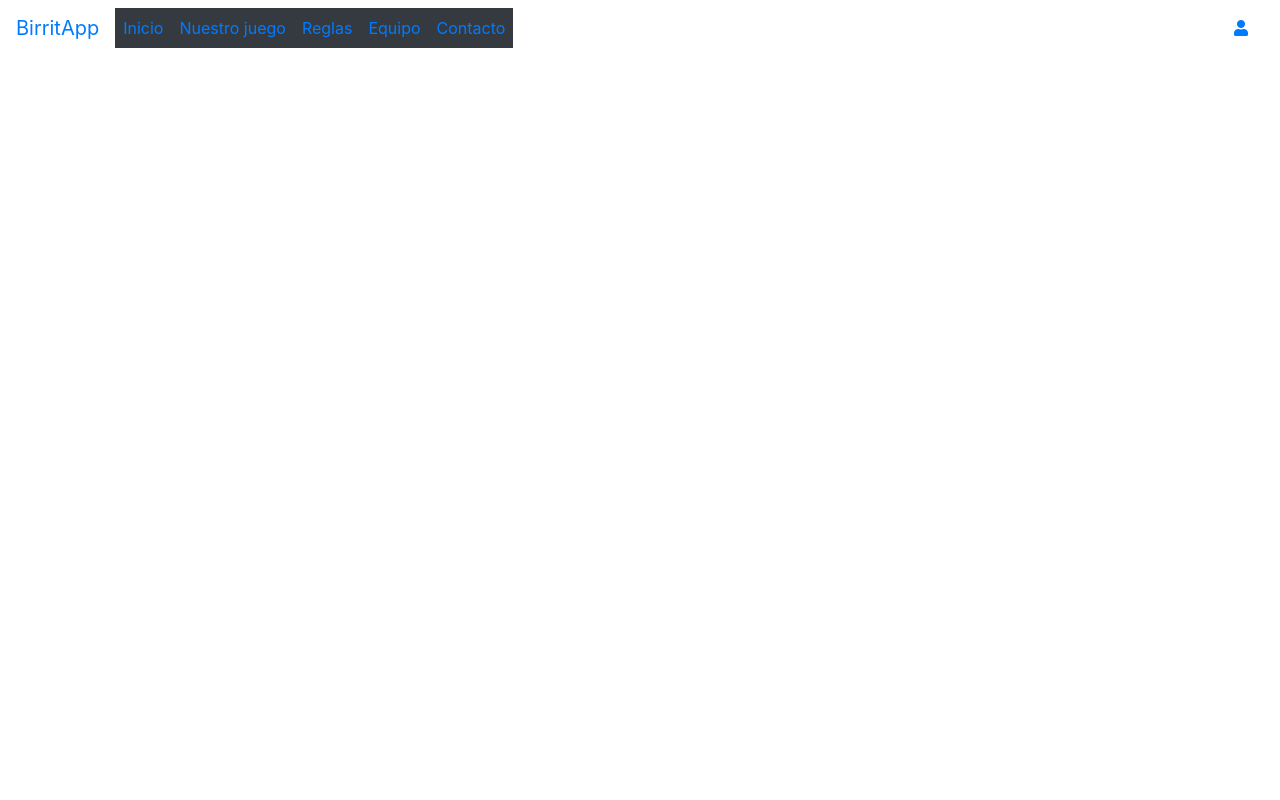
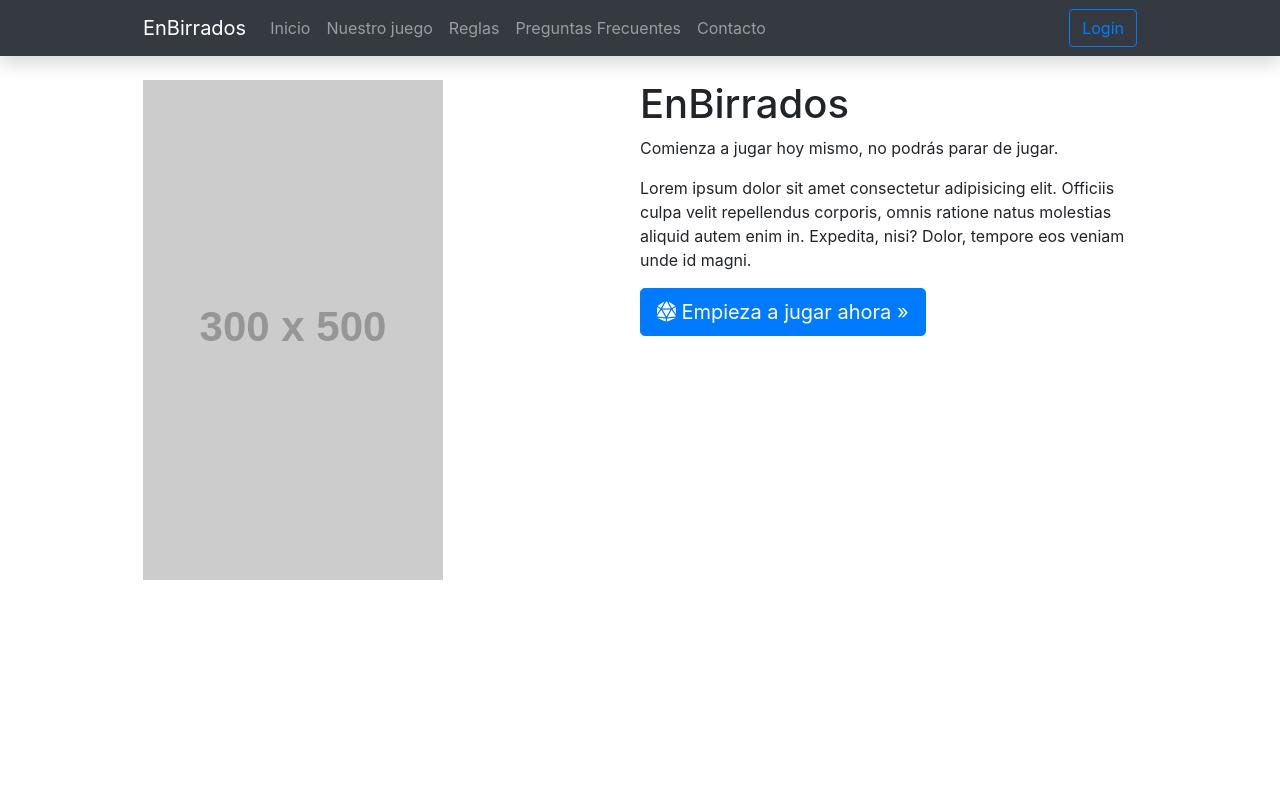
Before and after one commit to team-trueno/birra-matic, a PHP site: page / in a window 1280 px wide. Run offline with PHP 8.4, Linux system fonts and the light colour scheme; grey boxes labelled with a size stand in for pictures from a placeholder-image service; some libraries are stand-ins or nearby versions.

Commit message:
Ajuste el index a lo mínimo

```diff
--- a/css/styles.css
+++ b/css/styles.css
@@ -1,6 +1,11 @@
 @import url('https://use.fontawesome.com/releases/v5.9.0/css/all.css');
 
-
+body {
+  padding-top: 5rem;
+}
+.container {
+  max-width: 1024px;
+}
 
 /* body {
     min-height: 75rem;
--- a/index.php
+++ b/index.php
@@ -1,3 +1,6 @@
+<?php
+  //El código PHP que haga falta va acá
+?>
 
 
 <!DOCTYPE html>
@@ -11,57 +14,65 @@
   <!-- Bootstrap CSS CDN -->
   <link rel="stylesheet" href="https://stackpath.bootstrapcdn.com/bootstrap/4.3.1/css/bootstrap.min.css" integrity="sha384-ggOyR0iXCbMQv3Xipma34MD+dH/1fQ784/j6cY/iJTQUOhcWr7x9JvoRxT2MZw1T" crossorigin="anonymous">
 
-  <link rel="stylesheet" href="css/slidebars.css">
+
   <!-- Custom CSS -->
   <link rel="stylesheet" href="css/styles.css">
 
   <title>Document</title>
 </head>
 <body>
-  <!-- Contenedor canvas del site -->
-  <div canvas="container">
+
     <!-- HEADER -->
     <header>
-      <nav id="header" class="navbar fixed-top navbar-expand-md" role="navigation">
-        <div class="navbar-toggler bg-dark js-toggle-main-menu" data-toggle="collapse" data-target="#navbarNav" aria-controls="navbarNav" aria-expanded="false" aria-label="Toggle navigation">
-          <span class="bar"></span>
-          <span class="bar"></span>
-          <span class="bar"></span>
+      <nav id="header" class="navbar fixed-top shadow navbar-expand-md navbar-dark bg-dark" role="navigation">
+        <div class="container">
+          <div class="navbar-toggler collapsed" data-toggle="collapse" data-target="#navbarNav" aria-controls="navbarNav" aria-expanded="false" aria-label="Toggle navigation">
+            <span class="navbar-toggler-icon"></span>
+            <!-- <span class="bar"></span>
+            <span class="bar"></span> -->
           </div>
           <!-- Nuestro logo de marca -->
           <!-- TODO: Anidar una imagen dentro -->
-        <div class="navbar-item">
-          <a class="navbar-brand" href="#">BirritApp</a>
-        </div>
+          <a class="navbar-brand" href="#">EnBirrados</a>
           <!-- Navbar plegable superior -->
           <div class="collapse navbar-collapse" id="navbarNav">
-          <ul class="navbar-nav bg-dark">
+            <ul class="navbar-nav mr-auto">
               <li class="nav-item link"><a class="nav-link" href="#">Inicio</a></li>
-            <li class="nav-item link"><a class="nav-link" href="#">Nuestro juego</a></li>
+              <li class="nav-item link"><a class="nav-link" href="#about">Nuestro juego</a></li>
               <li class="nav-item link"><a class="nav-link" href="#">Reglas</a></li>
-            <li class="nav-item link"><a class="nav-link" href="#">Equipo</a></li>
+              <li class="nav-item link"><a class="nav-link" href="#services">Preguntas Frecuentes</a></li>
               <li class="nav-item link"><a class="nav-link" href="#">Contacto</a></li>
             </ul>
+            <!-- Boton de Login -->
+            <form class="form-inline">
+              <button class="btn btn-outline-primary" type="button">Login</button>
+            </form>
           </div>
-        <!-- Control de Login -->
-        <div class="navbar-item">
-          <a class="nav-link" href="#"><i class="fas fa-user"></i></a>
         </div>
       </nav>
     </header>
+
+    <!-- SECTION: TOP -->
+    <section id="top" class="first">
+      <div class="container">
+        <div class="row">
+          <div class="col">
+            <img class="img-fluid" src="https://via.placeholder.com/300x500.png" alt="BirritApp">
           </div>
+          <div class="col">
+            <div class="row">
+              <h1>EnBirrados</h1>
+              <p>Comienza a jugar hoy mismo, no podrás parar de jugar.</p>
+              <p>Lorem ipsum dolor sit amet consectetur adipisicing elit. Officiis culpa velit repellendus corporis, omnis ratione natus molestias aliquid autem enim in. Expedita, nisi? Dolor, tempore eos veniam unde id magni.</p>
+            </div>
+            <div class="row">
+              <p><a class="btn btn-primary btn-lg" href="#" role="button"><i class="fas fa-dice-d20"></i> Empieza a jugar ahora &raquo;</a></p>
+            </div>
+          </div>
+        </div>
+      </div>
+    </section>
 
-  <!-- Contenedor fuera de canvas para menu lateral -->
-  <div off-canvas="main-menu left shift">
-      <a class="navbar-brand" href="#">BirritApp</a>
-      <ul class="navbar-nav bg-dark">
-          <li class="nav-item link"><a class="nav-link" href="#">Inicio</a></li>
-          <li class="nav-item link"><a class="nav-link" href="#">Nuestro juego</a></li>
-          <li class="nav-item link"><a class="nav-link" href="#">Reglas</a></li>
-          <li class="nav-item link"><a class="nav-link" href="#">Equipo</a></li>
-          <li class="nav-item link"><a class="nav-link" href="#">Contacto</a></li>
-      </ul>
-  </div>
 
 
   <!-- Optional JavaScript -->
@@ -69,53 +80,5 @@
   <script src="https://code.jquery.com/jquery-3.3.1.slim.min.js" integrity="sha384-q8i/X+965DzO0rT7abK41JStQIAqVgRVzpbzo5smXKp4YfRvH+8abtTE1Pi6jizo" crossorigin="anonymous"></script>
   <script src="https://cdnjs.cloudflare.com/ajax/libs/popper.js/1.14.7/umd/popper.min.js" integrity="sha384-UO2eT0CpHqdSJQ6hJty5KVphtPhzWj9WO1clHTMGa3JDZwrnQq4sF86dIHNDz0W1" crossorigin="anonymous"></script>
   <script src="https://stackpath.bootstrapcdn.com/bootstrap/4.3.1/js/bootstrap.min.js" integrity="sha384-JjSmVgyd0p3pXB1rRibZUAYoIIy6OrQ6VrjIEaFf/nJGzIxFDsf4x0xIM+B07jRM" crossorigin="anonymous"></script>
-  <script src="js/slidebars.js"></script>
-  <!--     <script type="text/javascript">
-    $(function () {
-      'use strict'
-
-      $('[data-toggle="offcanvas"]').on('click', function () {
-        $('.offcanvas-collapse').toggleClass('open')
-      })
-    })
-  </script> -->
-  <!--
-    $(document).ready(function () {
-      $("#sidebar").mCustomScrollbar({
-        theme: "minimal"
-      });
-
-      $('#sidebarCollapse').on('click', function () {
-        $('#sidebar, #content').toggleClass('active');
-        $('.collapse.in').toggleClass('in');
-        $('a[aria-expanded=true]').attr('aria-expanded', 'false');
-      });
-    });
-
-  -->
-  <script>
-      ( function ( $ ) {
-        // Initialize Slidebars
-        var controller = new slidebars();
-        controller.init();
-
-        		// Toggle main menu
-		$( '.js-toggle-main-menu' ).on( 'click', function ( event ) {
-			event.preventDefault();
-			event.stopPropagation();
-			controller.toggle( 'main-menu' );
-		} );
-
-        // Toggle Slidebars
-        $( '.toggle-id-1' ).on( 'click', function ( event ) {
-          // Stop default action and bubbling
-          event.stopPropagation();
-          event.preventDefault();
-
-          // Toggle the Slidebar with id 'id-1'
-          controller.toggle( 'id-1' );
-        } );
-      } ) ( jQuery );
-    </script>
 </body>
 </html>
```
Also changed, not shown: css/slidebars.css (line endings or trailing spaces). Lines whose indentation alone changed are shown as unchanged.
